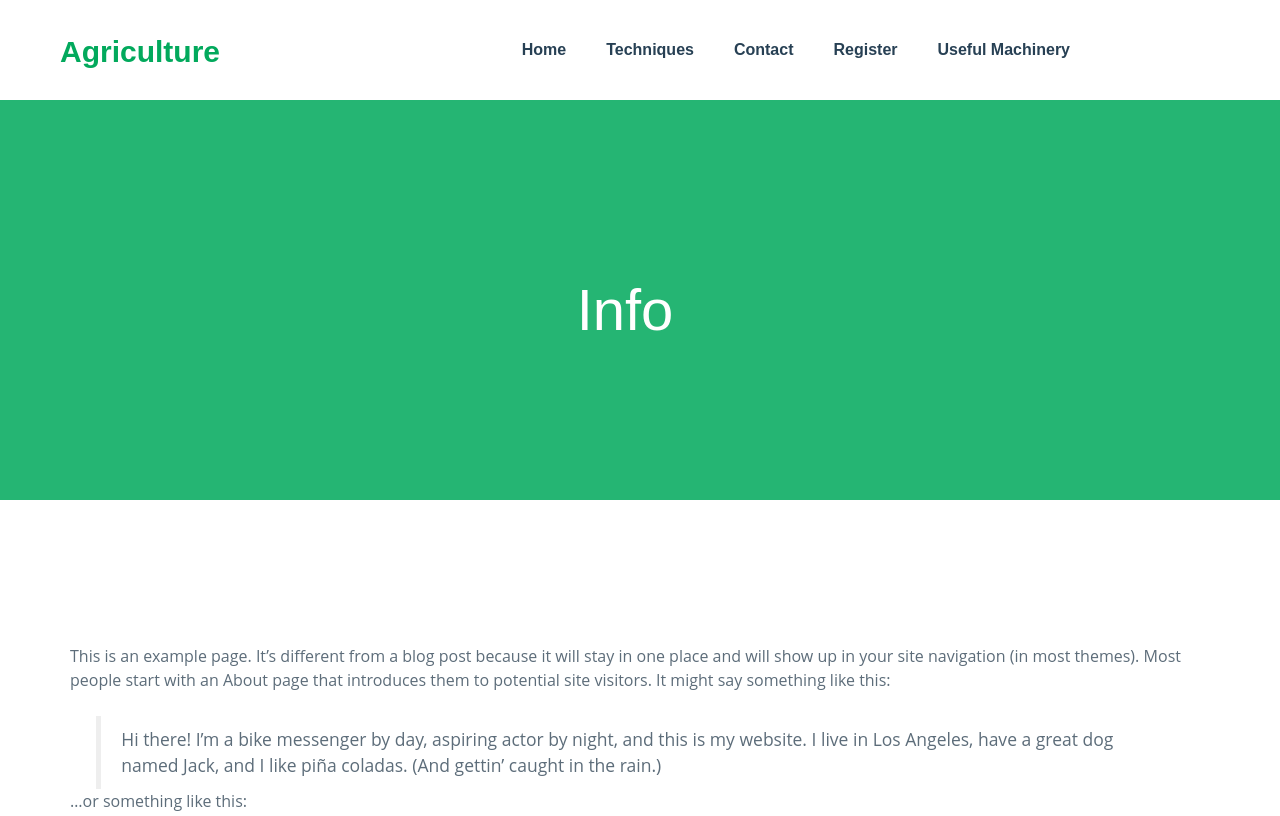
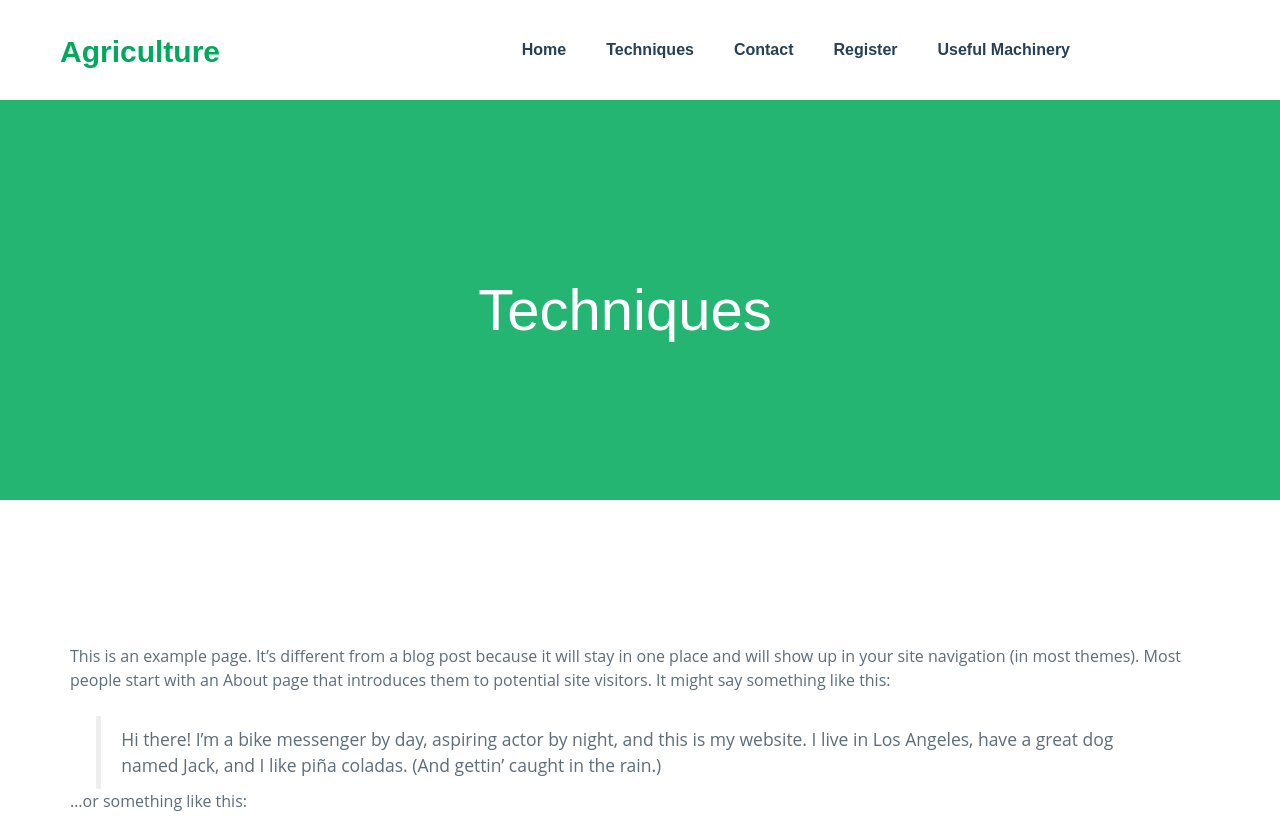
Before and after one commit to samrth012/hackathon, a plain HTML site: page info/index.html in a window 1280 px wide. Shown: the top 816 px of the page. Drawn offline with nearby package versions, Linux system fonts and the light colour scheme; files that its build step writes are made by us from their sources.

Commit message:
Update index.html

```diff
--- a/info/index.html
+++ b/info/index.html
@@ -86,7 +86,7 @@ img.emoji {
     <div class="container">
         <div class="row">
             <div class="col col-xs-12">
-               <h2>info</h2>
+               <h2>Techniques</h2>
             </div>
         </div> <!-- end row -->
     </div> <!-- end container -->
```
